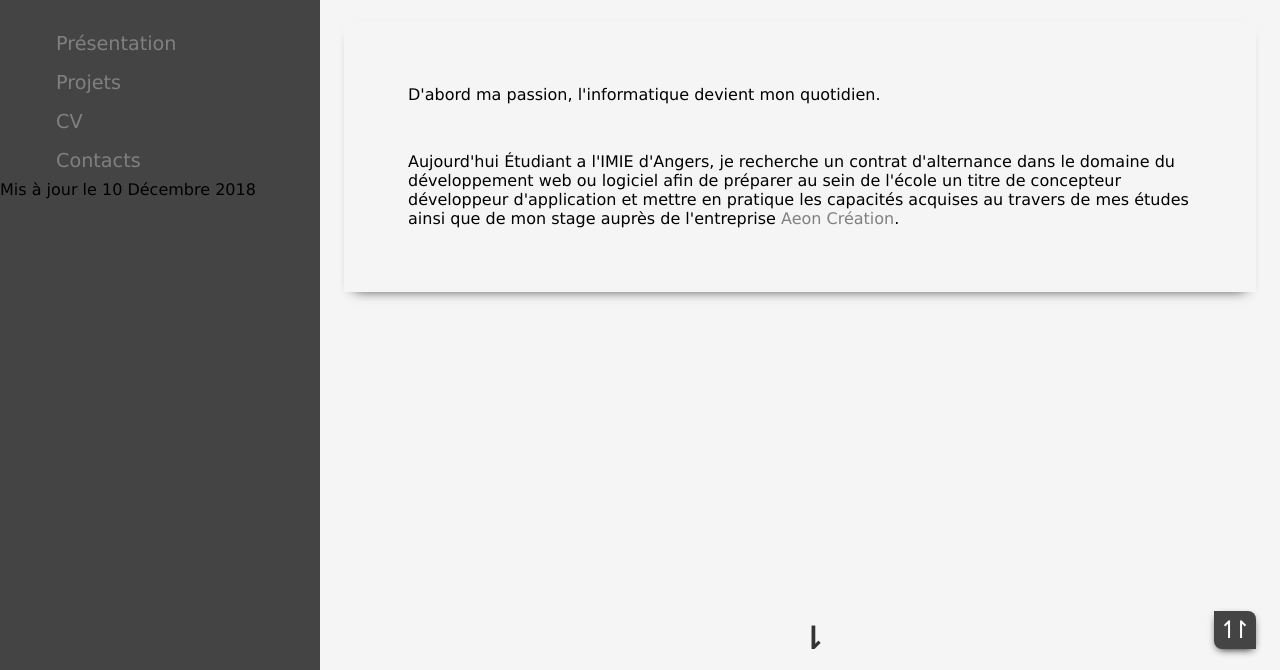
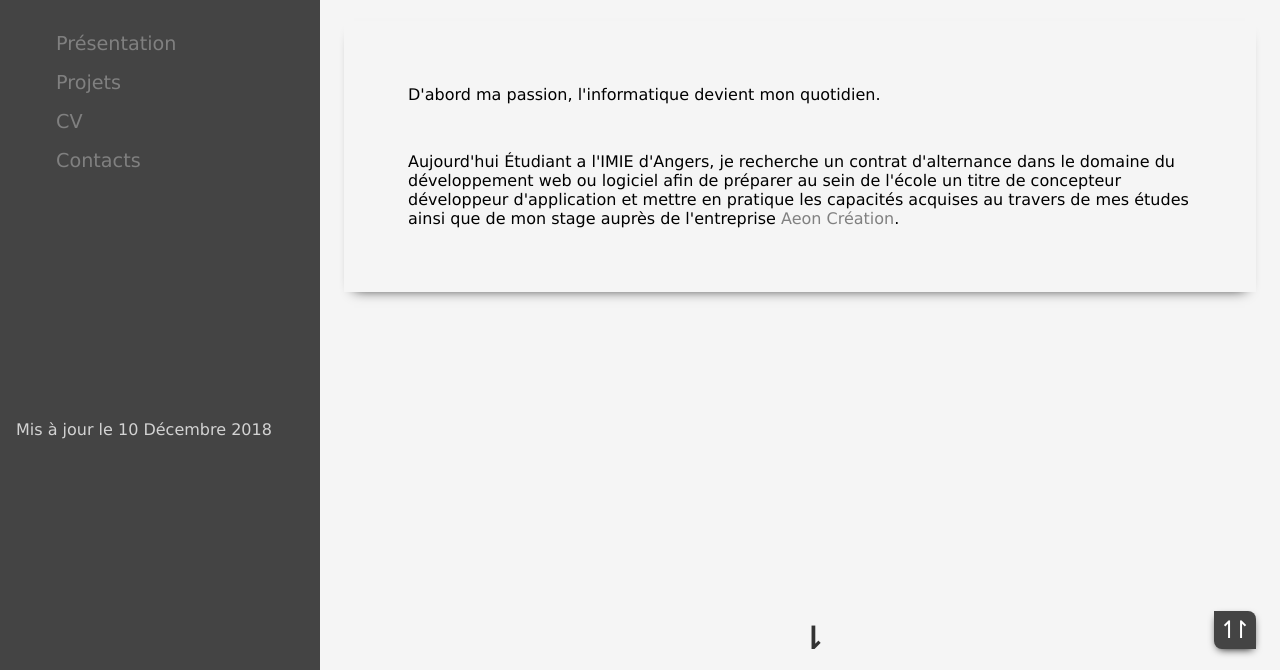
Before and after one commit to LudovicNoirault/portfolio, a website: page dist/index.html in a window 1280 px wide. Shown: the part 127-797 px from the top of the page. Drawn offline with Linux system fonts and the light colour scheme.

Commit message:
added update date and fixed css

```diff
--- a/scss/main.scss
+++ b/scss/main.scss
@@ -155,6 +155,13 @@ body {
     text-shadow: 0 0 0.3rem #fff;
     transition: 0.3s;
     transform: scale(1.1);
+}
+
+#side-update
+{
+    color:lightgrey;
+    padding-left: 1rem;
+    padding-top:15rem;
 }
 
 /* ----------------------------------------------------
```
Also changed, not shown: dist/css/main.css, dist/index.html.
